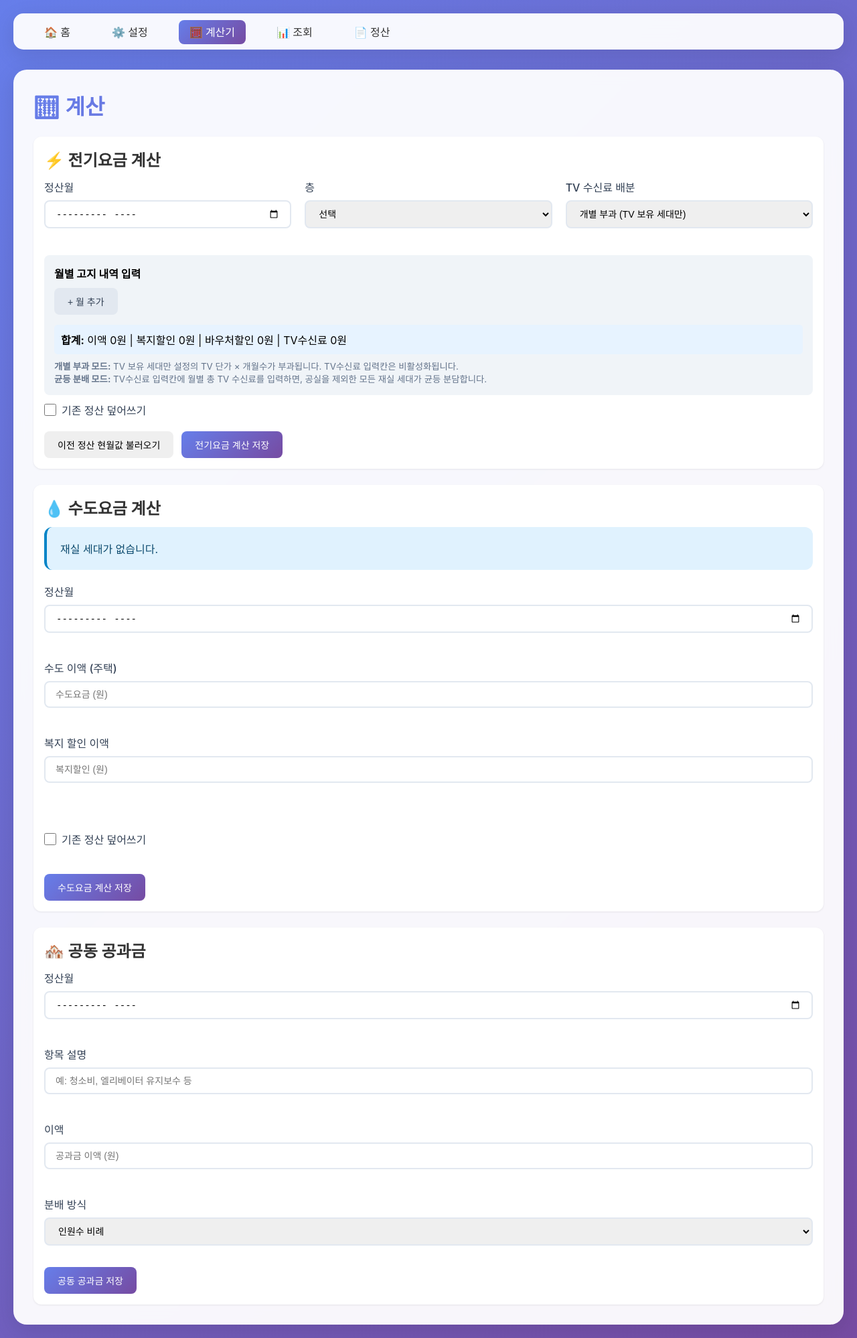
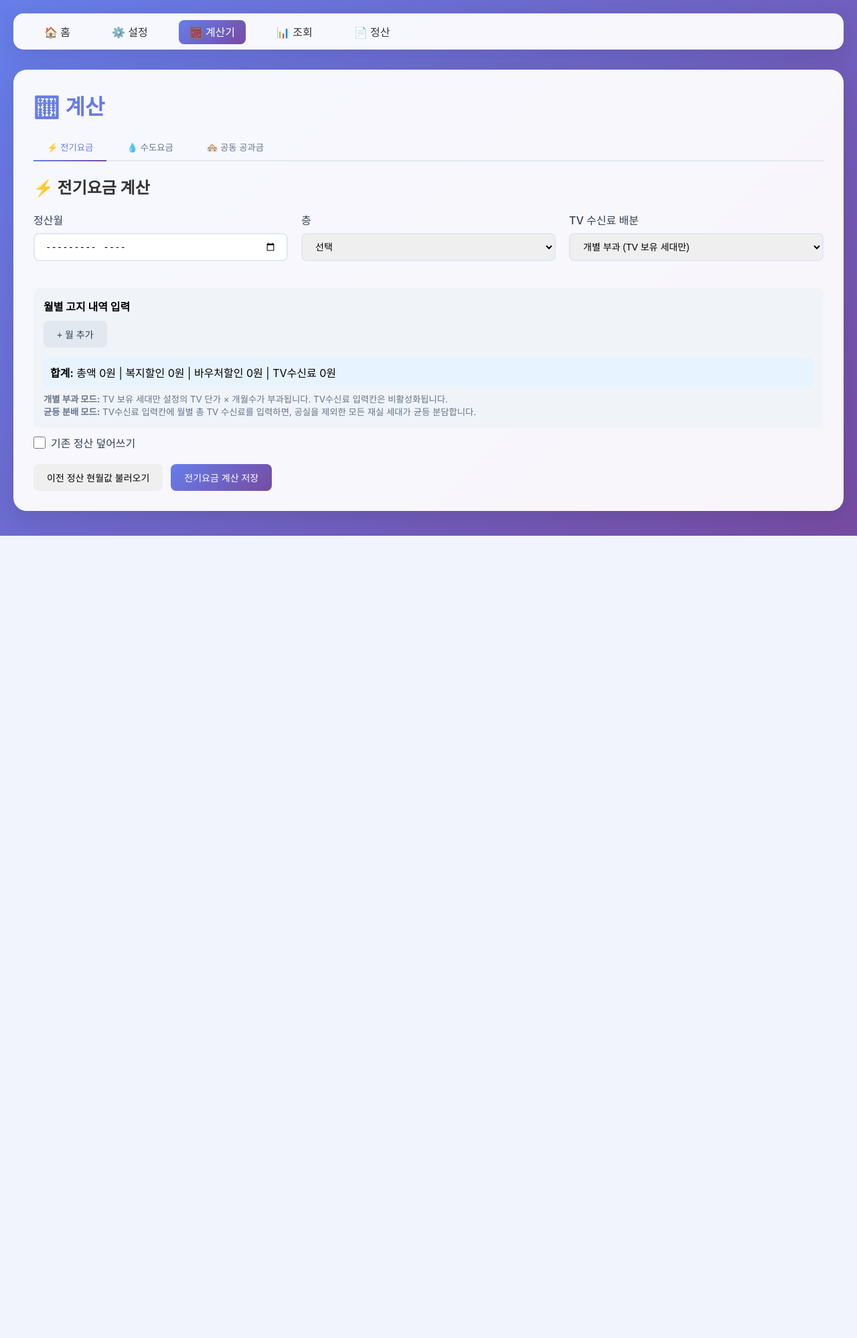
Before and after one commit to InFinity-dev/BillCalculator, a Flask app: page /calculator in a window 1280 px wide. Shown: the whole page at 67% size. After the commit the page ends 800 px from the top, so only its background shows below. Run offline with Flask 3, Linux system fonts and the light colour scheme.

Commit message:
계산기 페이지 탭 형식으로 개선

```diff
--- a/templates/calculator.html
+++ b/templates/calculator.html
@@ -3,9 +3,16 @@
 {% block content %}
 <h1>🧮 계산</h1>
 
-<!-- 전기요금 섹션은 기존과 동일 -->
-<div style="margin-top:24px;background:#fff;padding:16px;border-radius:12px;box-shadow:0 1px 3px rgba(0,0,0,0.08)">
-  <div style="display:flex;justify-content:space-between;align-items:center;margin-bottom:12px;">
+<!-- 탭 버튼 -->
+<div class="tabs">
+  <button class="tab active" onclick="showCalcTab('electric-tab', event)">⚡ 전기요금</button>
+  <button class="tab" onclick="showCalcTab('water-tab', event)">💧 수도요금</button>
+  <button class="tab" onclick="showCalcTab('common-tab', event)">🏘️ 공동 공과금</button>
+</div>
+
+<!-- 전기요금 탭 -->
+<div id="electric-tab" class="tab-content">
+  <div style="display:flex;justify-content:space-between;align-items:center;margin-bottom:20px;">
     <h2 style="margin:0;">⚡ 전기요금 계산</h2>
     {% if electric_bill_url %}
     <button type="button" class="btn btn-secondary" onclick="window.open('{{ electric_bill_url }}', '_blank')" style="padding:8px 16px;">
@@ -13,6 +20,7 @@
     </button>
     {% endif %}
   </div>
+
   <form id="electricForm">
     <input type="hidden" name="_csrf_token" value="{{ csrf_token() }}">
     <input type="hidden" name="month_count" id="month_count" value="0">
@@ -43,7 +51,7 @@
       </div>
       <div style="margin-top:15px; padding:10px; background:#e7f3ff; border-radius:5px;">
         <strong>합계:</strong>
-        이액 <span id="totalAmount">0</span>원 |
+        총액 <span id="totalAmount">0</span>원 |
         복지할인 <span id="totalWelfare">0</span>원 |
         바우처할인 <span id="totalVoucher">0</span>원 |
         TV수신료 <span id="totalTvFee">0</span>원
@@ -71,9 +79,9 @@
   </form>
 </div>
 
-<!-- 수도요금 섹션 - 세대 선택 기능 추가 -->
-<div style="margin-top:24px;background:#fff;padding:16px;border-radius:12px;box-shadow:0 1px 3px rgba(0,0,0,0.08)">
-  <div style="display:flex;justify-content:space-between;align-items:center;margin-bottom:12px;">
+<!-- 수도요금 탭 -->
+<div id="water-tab" class="tab-content" style="display:none;">
+  <div style="display:flex;justify-content:space-between;align-items:center;margin-bottom:20px;">
     <h2 style="margin:0;">💧 수도요금 계산</h2>
     {% if water_bill_url %}
     <button type="button" class="btn btn-secondary" onclick="window.open('{{ water_bill_url }}', '_blank')" style="padding:8px 16px;">
@@ -103,11 +111,11 @@
         <input type="month" name="billing_month" required>
       </div>
       <div class="form-group">
-        <label>수도 이액 (주택)</label>
+        <label>수도 총액 (주택)</label>
         <input type="number" name="total_amount" min="0" placeholder="수도요금 (원)" required>
       </div>
       <div class="form-group">
-        <label>복지 할인 이액</label>
+        <label>복지 할인 총액</label>
         <input type="number" name="welfare_discount_total" min="0" placeholder="복지할인 (원)">
       </div>
       <div class="form-group" style="align-self:end;">
@@ -121,12 +129,26 @@
   </form>
 </div>
 
-<!-- 공동 공과금 섹션은 기존과 동일 -->
-<div style="margin-top:24px;background:#fff;padding:16px;border-radius:12px;box-shadow:0 1px 3px rgba(0,0,0,0.08)">
-  <h2 style="margin-bottom:12px;">🏘️ 공동 공과금</h2>
+<!-- 공동 공과금 탭 -->
+<div id="common-tab" class="tab-content" style="display:none;">
+  <h2>🏘️ 공동 공과금 계산</h2>
+
+  <div style="background:#fff3cd;padding:15px;border-radius:8px;margin-bottom:20px;border-left:4px solid #f59e0b;">
+    <div style="display:flex;align-items:start;gap:10px;">
+      <span style="font-size:20px;">💡</span>
+      <div style="flex:1;">
+        <strong style="color:#92400e;">공동 공과금이란?</strong>
+        <p style="color:#92400e;margin:5px 0 0 0;font-size:14px;line-height:1.6;">
+          청소비, 엘리베이터 유지보수비, 공용 전기세, 정화조 관리비 등 건물 전체에 부과되는 비용을 말합니다.<br>
+          인원수 비례 또는 세대 균등 분배 방식을 선택할 수 있습니다.
+        </p>
+      </div>
+    </div>
+  </div>
+
   <form id="commonForm">
     <input type="hidden" name="_csrf_token" value="{{ csrf_token() }}">
-    <div class="grid grid-4">
+    <div class="grid grid-2">
       <div class="form-group">
         <label>정산월</label>
         <input type="month" name="billing_month" required>
@@ -136,8 +158,8 @@
         <input type="text" name="description" placeholder="예: 청소비, 엘리베이터 유지보수 등" required>
       </div>
       <div class="form-group">
-        <label>이액</label>
-        <input type="number" name="total_amount" min="0" placeholder="공과금 이액 (원)" required>
+        <label>총액</label>
+        <input type="number" name="total_amount" min="0" placeholder="공과금 총액 (원)" required>
       </div>
       <div class="form-group">
         <label>분배 방식</label>
@@ -147,6 +169,27 @@
         </select>
       </div>
     </div>
+
+    <div style="background:#f8fafc;padding:15px;border-radius:8px;margin:20px 0;">
+      <h4 style="margin:0 0 10px 0;color:#334155;">📊 분배 방식 설명</h4>
+      <div style="display:grid;grid-template-columns:1fr 1fr;gap:15px;">
+        <div style="background:white;padding:12px;border-radius:6px;border:1px solid #e2e8f0;">
+          <div style="font-weight:600;color:#667eea;margin-bottom:5px;">👥 인원수 비례</div>
+          <div style="font-size:13px;color:#64748b;line-height:1.5;">
+            각 세대의 거주 인원수에 비례하여 금액을 분배합니다.
+            인원이 많은 세대가 더 많이 부담합니다.
+          </div>
+        </div>
+        <div style="background:white;padding:12px;border-radius:6px;border:1px solid #e2e8f0;">
+          <div style="font-weight:600;color:#667eea;margin-bottom:5px;">🏠 세대 균등</div>
+          <div style="font-size:13px;color:#64748b;line-height:1.5;">
+            재실 세대수로 균등하게 분배합니다.
+            인원수와 관계없이 모든 세대가 동일하게 부담합니다.
+          </div>
+        </div>
+      </div>
+    </div>
+
     <div style="margin-top:12px;">
       <button type="submit" class="btn btn-primary">공동 공과금 저장</button>
     </div>
@@ -163,6 +206,25 @@ const UNITS = {{ (units_json|default([]))|tojson }};
 let monthRowCounter = 0;
 let waterExcludedUnits = new Set(); // 수도세 제외 세대 ID 저장
 
+// 탭 전환 함수
+function showCalcTab(tabId, event) {
+  // 모든 탭 콘텐츠 숨기기
+  document.querySelectorAll('#electric-tab, #water-tab, #common-tab').forEach(tab => {
+    tab.style.display = 'none';
+  });
+
+  // 모든 탭 버튼 비활성화
+  document.querySelectorAll('.tab').forEach(btn => {
+    btn.classList.remove('active');
+  });
+
+  // 선택된 탭 표시
+  document.getElementById(tabId).style.display = 'block';
+  if(event && event.target) {
+    event.target.classList.add('active');
+  }
+}
+
 // 층 옵션 렌더링
 function renderFloorOptions(){
   const sel2 = document.getElementById('electric_floor_id');
@@ -177,7 +239,7 @@ function renderFloorOptions(){
   sel2.innerHTML = options;
 }
 
-// 전기 관련 함수들 (기존과 동일)
+// 전기 관련 함수들
 function addMonthBillRow(){
   const container = document.getElementById('monthlyBillsContainer');
   const idx = monthRowCounter;
@@ -192,7 +254,7 @@ function addMonthBillRow(){
     <input type="number" name="amount_${idx}" placeholder="전기요금 (원)" min="0" step="0.01" class="bill-amount" required style="font-size:13px;">
     <input type="number" name="welfare_${idx}" placeholder="복지할인 (원)" min="0" step="0.01" class="bill-welfare" style="font-size:13px;">
     <input type="number" name="voucher_${idx}" placeholder="바우처할인 (원)" min="0" step="0.01" class="bill-voucher" style="font-size:13px;">
-    <input type="number" name="tv_fee_${idx}" placeholder="TV수신료 이액 (원)" min="0" step="0.01" class="bill-tvfee" style="font-size:13px;">
+    <input type="number" name="tv_fee_${idx}" placeholder="TV수신료 총액 (원)" min="0" step="0.01" class="bill-tvfee" style="font-size:13px;">
     <button type="button" class="btn btn-danger" onclick="removeMonthBillRow(${idx})" style="padding:8px;">삭제</button>
   `;
 
@@ -358,7 +420,7 @@ function renderReadingTable(floorId){
   });
 }
 
-// 수도 세대 선택 UI 렌더링 (통계 정보 포함)
+// 수도 세대 선택 UI 렌더링
 function renderWaterUnitsSelection(){
   const container = document.getElementById('waterUnitsSelection');
   const occupiedUnits = UNITS.filter(u => !u.is_vacant);
@@ -374,7 +436,6 @@ function renderWaterUnitsSelection(){
 
   let html = '';
 
-  // 상단: 제목 및 안내
   html += `
     <div style="margin-bottom:20px;">
       <h3 style="margin:0 0 12px 0;color:#0c4a6e;font-size:18px;">🏘️ 정산 대상 세대 선택</h3>
@@ -384,7 +445,6 @@ function renderWaterUnitsSelection(){
     </div>
   `;
 
-  // 통계 정보
   html += `
     <div style="display:grid;grid-template-columns:repeat(auto-fit,minmax(180px,1fr));gap:12px;margin-bottom:24px;">
       <div style="background:white;padding:14px;border-radius:10px;box-shadow:0 2px 4px rgba(0,0,0,0.05);">
@@ -406,10 +466,8 @@ function renderWaterUnitsSelection(){
     </div>
   `;
 
-  // 구분선
   html += '<div style="border-top:2px solid rgba(255,255,255,0.5);margin:20px 0;"></div>';
 
-  // 층별로 그룹화
   const floorGroups = {};
   occupiedUnits.forEach(unit => {
     if (!floorGroups[unit.floor_id]) {
@@ -423,7 +481,6 @@ function renderWaterUnitsSelection(){
     floorGroups[unit.floor_id].units.push(unit);
   });
 
-  // 층별로 정렬하여 렌더링
   Object.keys(floorGroups).sort((a, b) => {
     return floorGroups[a].floor_number - floorGroups[b].floor_number;
   }).forEach(floorId => {
@@ -465,7 +522,6 @@ function renderWaterUnitsSelection(){
     html += '</div></div>';
   });
 
-  // 하단: 안내 메시지
   html += `
     <div style="margin-top:20px;padding:14px;background:rgba(255,255,255,0.7);border-radius:8px;border:1px solid rgba(8,145,178,0.3);">
       <div style="display:flex;align-items:start;gap:10px;font-size:13px;color:#0c4a6e;">
@@ -485,7 +541,6 @@ function renderWaterUnitsSelection(){
   container.innerHTML = html;
 }
 
-// 수도 세대 토글
 function toggleWaterUnit(unitId){
   if(waterExcludedUnits.has(unitId)){
     waterExcludedUnits.delete(unitId);
@@ -493,11 +548,9 @@ function toggleWaterUnit(unitId){
     waterExcludedUnits.add(unitId);
   }
 
-  // hidden input 업데이트
   const excludedArray = Array.from(waterExcludedUnits);
   document.getElementById('excluded_units').value = JSON.stringify(excludedArray);
 
-  // UI 업데이트
   renderWaterUnitsSelection();
 }
 
@@ -606,7 +659,6 @@ document.getElementById('waterForm').addEventListener('submit', async (e) => {
 
   const fd = new FormData(e.target);
 
-  // excluded_units를 명시적으로 설정
   const excludedArray = Array.from(waterExcludedUnits);
   const excludedUnitsValue = JSON.stringify(excludedArray);
   fd.set('excluded_units', excludedUnitsValue);
--- a/templates/invoice.html
+++ b/templates/invoice.html
@@ -254,7 +254,7 @@ table td.text-right {
                         <th>정산월</th>
                         <th>포함 고지월</th>
                         <th>층</th>
-                        <th class="text-right">이액</th>
+                        <th class="text-right">총액</th>
                         <th class="text-right">복지할인</th>
                         <th class="text-right">바우처할인</th>
                         <th class="text-right">TV수신료</th>
@@ -334,7 +334,7 @@ table td.text-right {
                     <tr>
                         <th width="50">선택</th>
                         <th>정산월</th>
-                        <th class="text-right">이액</th>
+                        <th class="text-right">총액</th>
                         <th class="text-right">복지할인합계</th>
                         <th>세대수</th>
                     </tr>
@@ -377,7 +377,7 @@ table td.text-right {
                         <th width="50">선택</th>
                         <th>정산월</th>
                         <th>항목</th>
-                        <th class="text-right">이액</th>
+                        <th class="text-right">총액</th>
                         <th>분배방식</th>
                         <th>세대수</th>
                     </tr>
--- a/templates/view.html
+++ b/templates/view.html
@@ -412,7 +412,7 @@ function renderElectric(){
           <th>정산월</th>
           <th style="min-width:220px;">고지월 정보</th>
           <th>층</th>
-          <th class="text-right">이액</th>
+          <th class="text-right">총액</th>
           <th class="text-right">복지할인</th>
           <th class="text-right">바우처할인</th>
           <th class="text-right">TV수신료</th>
@@ -464,7 +464,7 @@ function renderWater(){
       <thead>
         <tr>
           <th>정산월</th>
-          <th class="text-right">이액</th>
+          <th class="text-right">총액</th>
           <th class="text-right">복지할인합계</th>
           <th>세대수</th>
           <th>작업</th>
@@ -505,7 +505,7 @@ function renderCommon(){
         <tr>
           <th>정산월</th>
           <th>항목</th>
-          <th class="text-right">이액</th>
+          <th class="text-right">총액</th>
           <th>분배 방식</th>
           <th>세대수</th>
           <th>작업</th>
```
